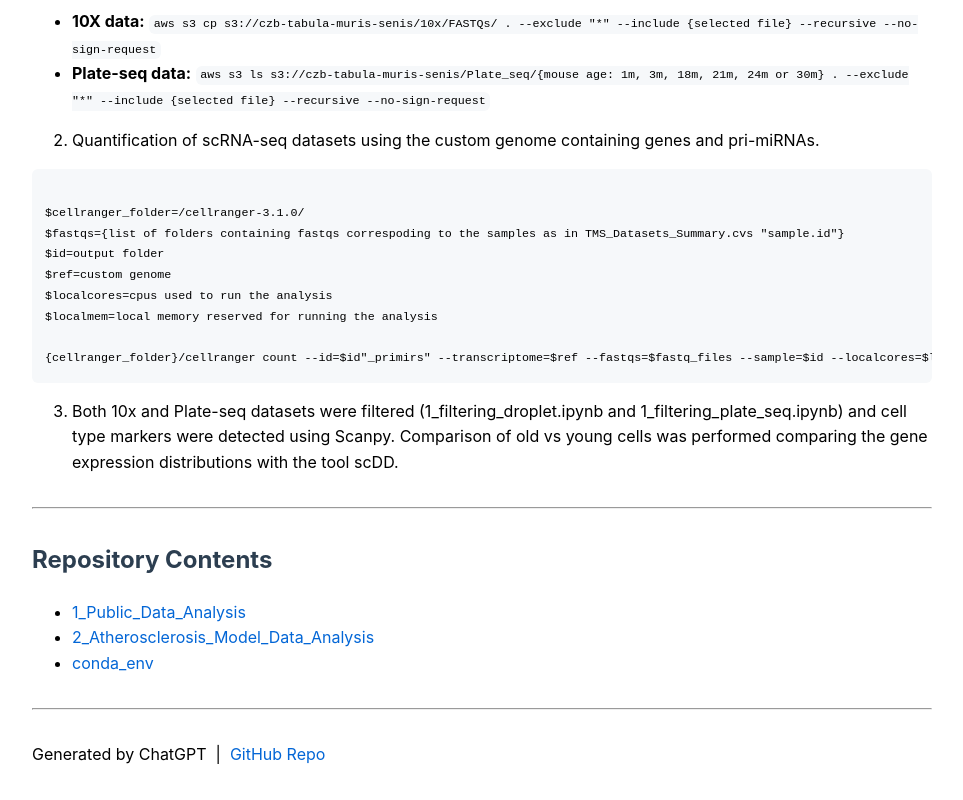
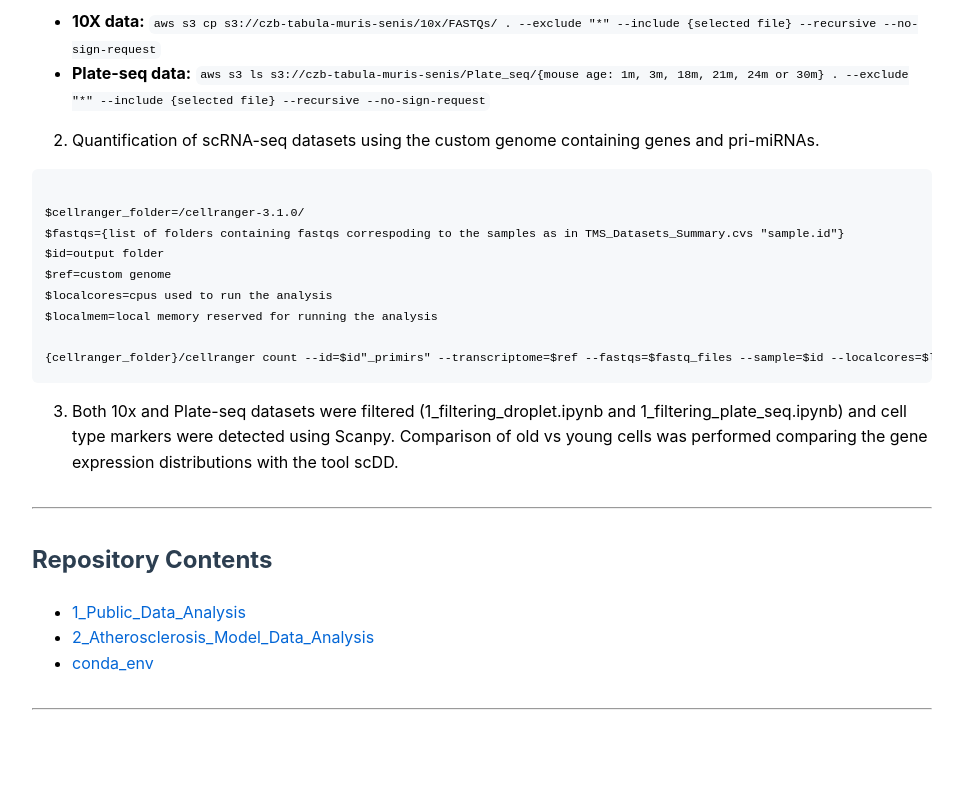
Before and after one commit to anahSG/scMIR, a plain HTML site: page index.html in a window 1280 px wide. Shown: the part 760-1560 px from the top of the page, without its empty margins (0-963 px from the left). After the commit the page ends 1502 px from the top, so only its background shows below. Drawn offline with Linux system fonts and the light colour scheme.

Commit message:
Update index.html

```diff
--- a/index.html
+++ b/index.html
@@ -119,9 +119,5 @@ $localmem=local memory reserved for running the analysis
   </section>
 
   <hr />
-
-  <footer>
-    <p>Generated by ChatGPT &nbsp;|&nbsp; <a href="https://github.com/anahSG/scMIR" target="_blank" rel="noopener">GitHub Repo</a></p>
-  </footer>
 </body>
 </html>
```
